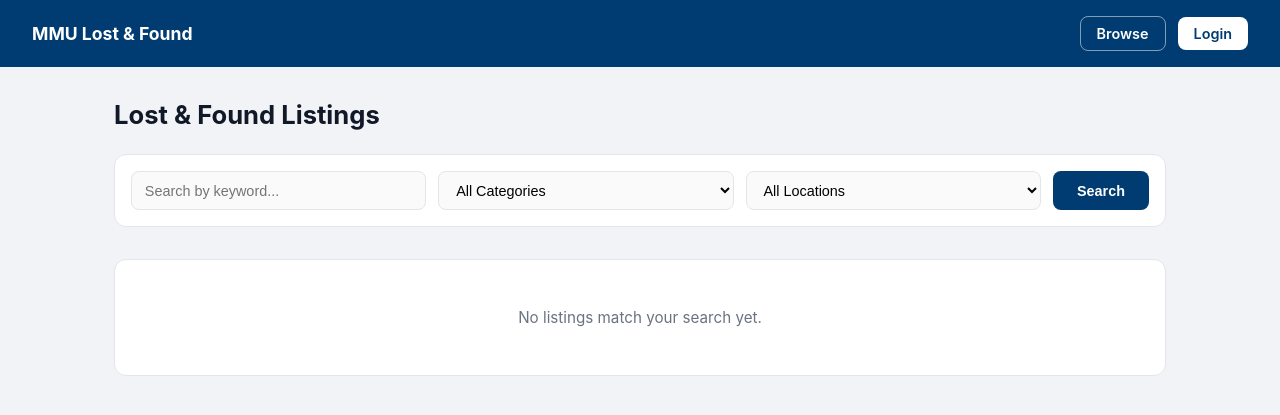
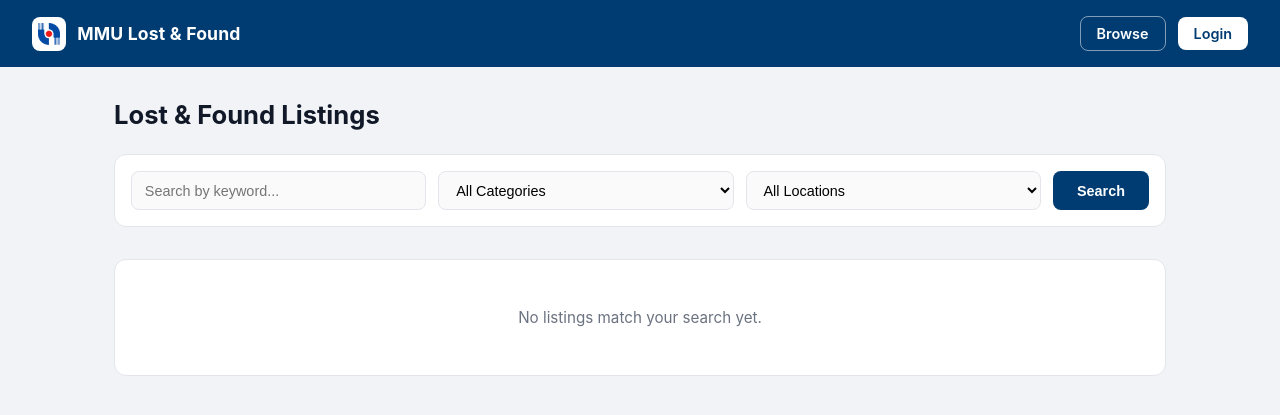
Before and after one commit to Kisaragisayu/2620MiniIT-G13-lost-and-found-webapp, a Flask app: page / in a window 1280 px wide. Shown: the top 415 px of the page. Run offline with Flask 3, Linux system fonts and the light colour scheme.

Commit message:
Add MMU logo to navbar and auth pages

```diff
--- a/static/css/style.css
+++ b/static/css/style.css
@@ -54,8 +54,30 @@ body.auth-body {
     font-weight: 700;
     font-size: 1.1rem;
     text-decoration: none;
-    white-space: nowrap;   /* keeps "MMU Lost & Found" on one line */
+    white-space: nowrap;
+    display: flex;
+    align-items: center;
+    gap: 0.7rem;
 }
+/* Only the MMU emblem goes in the navbar — the full logo's caption is
+   unreadable at this size. The emblem's blue would disappear against the
+   navy bar, so it sits on a white tile. */
+.brand-logo {
+    background: #ffffff;
+    border-radius: 8px;
+    width: 34px;
+    height: 34px;
+    display: flex;
+    align-items: center;
+    justify-content: center;
+    flex-shrink: 0;
+}
+.brand-logo img {
+    height: 22px;
+    width: auto;
+    display: block;
+}
+.brand-text { letter-spacing: 0.01em; }
 .navbar-links {
     display: flex;
     gap: 0.75rem;
@@ -272,6 +294,12 @@ body.auth-body {
     padding: 2.75rem 2.25rem;
     box-shadow: 0 20px 50px rgba(0, 0, 0, 0.35);
 }
+.auth-logo {
+    display: block;
+    height: 38px;
+    width: auto;
+    margin-bottom: 1.5rem;
+}
 .auth-title {
     font-size: 1.5rem;
     font-weight: 700;
@@ -360,9 +388,11 @@ body.auth-body {
         gap: 0.8rem;
     }
     .navbar-brand {
-        text-align: center;
+        justify-content: center;
         font-size: 1rem;
     }
+    .brand-logo { width: 30px; height: 30px; }
+    .brand-logo img { height: 19px; }
     .navbar-links {
         justify-content: center;
     }
--- a/templates/base-auth.html
+++ b/templates/base-auth.html
@@ -16,6 +16,10 @@
 <body class="auth-body">
     <div class="page-overlay">
         <div class="auth-card">
+            <img class="auth-logo"
+                 src="{{ url_for('static', filename='images/mmu-logo-wordmark.png') }}"
+                 alt="Multimedia University">
+
             <div class="auth-title">{% block heading %}{% endblock %}</div>
             <div class="auth-subtitle">{% block subheading %}{% endblock %}</div>
 
--- a/templates/base.html
+++ b/templates/base.html
@@ -72,12 +72,18 @@
 <body class="app-body">
 
     <nav class="navbar">
-        <a href="{{ url_for('home') }}" class="navbar-brand">MMU Lost &amp; Found</a>
+        <a href="{{ url_for('home') }}" class="navbar-brand">
+            <span class="brand-logo">
+                <img src="{{ url_for('static', filename='images/mmu-mark.png') }}"
+                     alt="Multimedia University">
+            </span>
+            <span class="brand-text">MMU Lost &amp; Found</span>
+        </a>
         <div class="navbar-links">
             <a href="{{ url_for('home') }}" class="btn-outline">Browse</a>
             {% if current_user %}
                 <a href="{{ url_for('post_item') }}" class="btn-outline">+ Post Item</a>
-                {% if current_user.role == 'admin' %}
+                {% if current_user.role == 'admin' or current_user.role == 'superadmin' %}
                     <a href="{{ url_for('admin_panel') }}" class="btn-outline">Admin</a>
                 {% endif %}
                 <a href="{{ url_for('logout') }}" class="btn-outline"
@@ -127,10 +133,14 @@
 
             function isDestructive(el) {
                 var text = (el.textContent || '').toLowerCase();
-                if (el.querySelector && el.querySelector('.btn-danger, .action-btn')) return true;
+                if (el.querySelector && el.querySelector('.btn-danger, .action-btn')) {
+                    if (!el.querySelector('.action-btn-neutral')) return true;
+                }
                 if (el.classList && (el.classList.contains('btn-danger') ||
-                                     el.classList.contains('action-btn'))) return true;
-                return /delete|remove|ban|reject/.test(text);
+                                     el.classList.contains('action-btn'))) {
+                    if (!el.classList.contains('action-btn-neutral')) return true;
+                }
+                return /delete|remove|\bban\b|reject|demote/.test(text);
             }
 
             function open(text, destructive, action) {
```
Also changed, not shown: static/images/mmu-logo-wordmark.png (added), static/images/mmu-mark.png (added).
